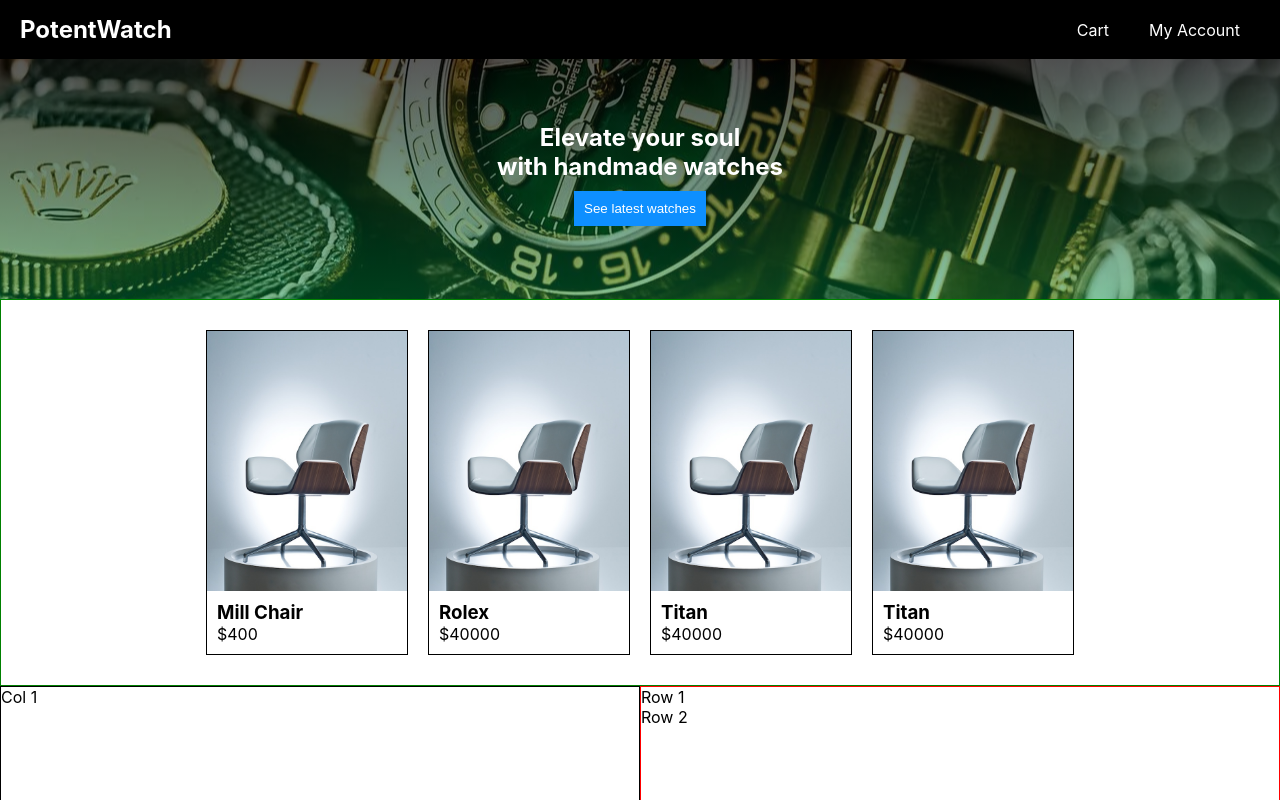
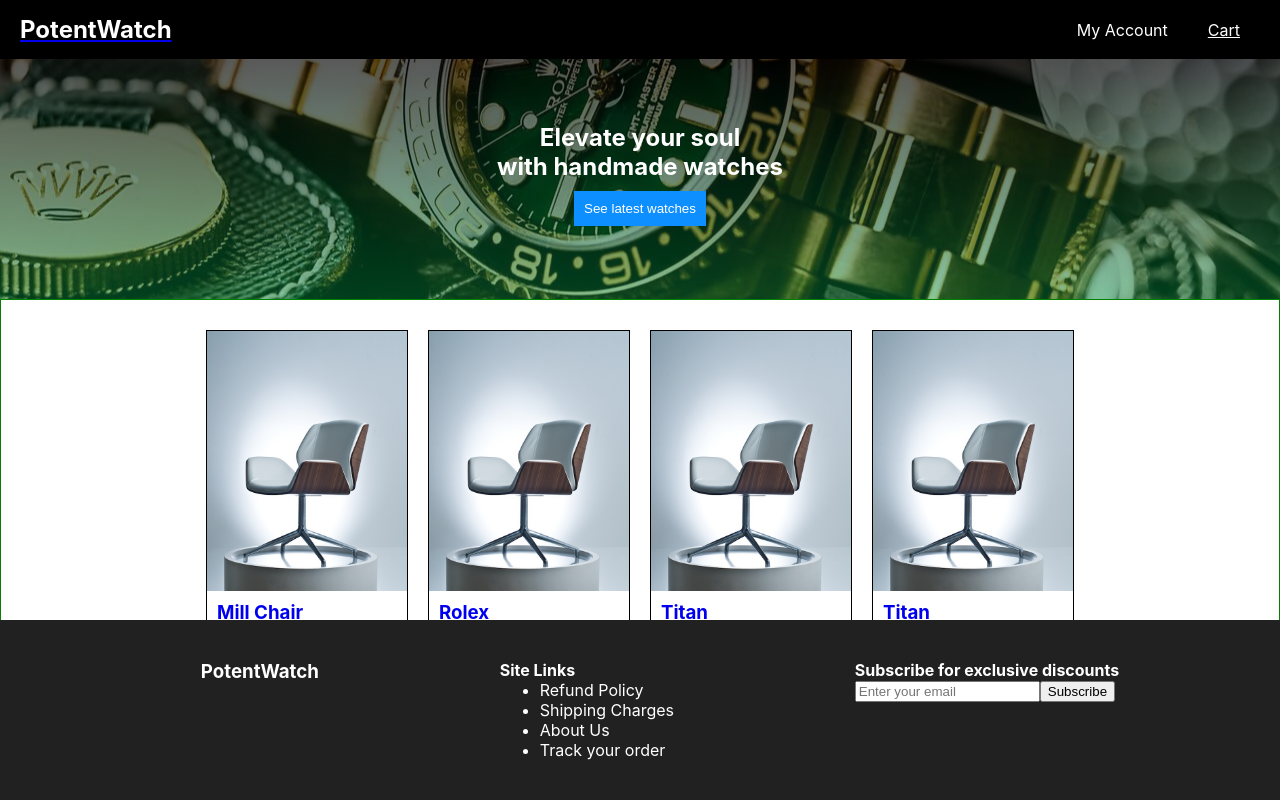
Before and after one commit to rushikeshbarkadecode/watch-ecommerce-react, a React (Vite) app: page / in a window 1280 px wide. Shown: the top 800 px of the page. Built offline with nearby package versions, Linux system fonts and the light colour scheme.

Commit message:
Added routing

```diff
--- a/src/App.css
+++ b/src/App.css
@@ -3,6 +3,7 @@
   flex-direction: column;
   font-family: Inter;
 }
+
 
 .header{
   justify-content: space-evenly;
@@ -20,6 +21,10 @@
 
 }
 
+nav h2{
+  color: white;
+}
+
 .logo-container{
   padding: 10px 0;
 }
@@ -28,6 +33,12 @@
   display: flex;
   flex-direction: column;
   justify-content: center;
+}
+
+
+
+.menu a{
+  color: white;
 }
 
 .menu li{
@@ -123,7 +134,9 @@
   background-color: #212121;
   color: white;
   padding: 40px 20px;
-  position: sticky;
+  position: fixed;
+  bottom: 0;
+  width: 100%;
 }
 
 @media only screen and (max-width: 950px) {
--- a/src/App.jsx
+++ b/src/App.jsx
@@ -1,27 +1,17 @@
-import ProductCard from './components/ProductCard'
-import HeroSection from './components/HeroSection'
-import ProductCollage from './components/ProductCollage'
-import LimitedOffer from './components/LimitedOffer'
-import Product from './pages/product'
 import './App.css'
-import CategoryBox from "./components/CategoryBox";
+import { Route, Routes } from "react-router-dom"
+import Home from './pages/Home';
+import Cart from './pages/cart';
+import Product from './pages/product';
 
 function App() {
-
-  const categoryList = ['Metalic', 'Leather', 'Digital', 'Mechanical']
   return (
     <>
-      <HeroSection></HeroSection>
-      <CategoryBox list={[categoryList]}/>
-      <div className="product-section">
-        <ProductCard title='Mill Chair' price='400'></ProductCard>
-        <ProductCard title='Rolex' price='40000'></ProductCard>
-        <ProductCard title='Titan' price='40000'></ProductCard>
-        <ProductCard title='Titan' price='40000'></ProductCard>
-      </div>
-      <ProductCollage/>
-      <LimitedOffer></LimitedOffer>
-
+      <Routes>
+        <Route path='/' element={<Home/>}></Route>
+        <Route path="/cart" element={<Cart/>}></Route>
+        <Route path='/product/:productName' element={<Product />}></Route>
+      </Routes>
     </>
   )
 }
--- a/src/components/Header.jsx
+++ b/src/components/Header.jsx
@@ -1,34 +1,33 @@
 import { useState } from "react"
+import { Link } from "react-router-dom"
 
 export default function Header(){
-    const [style, setStyle] = useState()
+    const [menuVisibility, setStyle] = useState()
 
     const toggleMenu = () => {
         const styling = {
             display: "block",
         }
 
-        if (styling.display == 'block'){
-            styling.block = 'none'
+        if (menuVisibility){
+            styling.display = 'none'
             setStyle(styling)
-        } else{
+        } else {
             setStyle(styling)
         }
-
-
+        console.log(menuVisibility)
     }
 
     return(
         <header className="header">
             <nav>
                 <div className="logo-container">
-                    <h2>PotentWatch</h2>
+                    <Link to='/'><h2>PotentWatch</h2></Link>
                 </div>
-                <div style={style} className="menu">
+                <div style={menuVisibility} className="menu">
                     <ul>
-                        <li>Cart</li>
                         <li>My Account</li>
-
+                        <li><Link to='/cart'>Cart</Link></li>
                     </ul>
                 </div>
                 <button onClick={toggleMenu} className="menu-icon">X</button>
--- a/src/components/ProductCard.jsx
+++ b/src/components/ProductCard.jsx
@@ -1,9 +1,11 @@
+import { Link } from "react-router-dom"
+
 export default function ProductCard(props){
     return(
         <div className="product-card">
             <img src={"/static/images/chair.jpg"} alt="" />
             <div className="inner-proudct-card">
-                <h3>{props.title}</h3>
+                <h3><Link to={'/product/'+ props.title}>{props.title}</Link></h3>
                 <p>${props.price}</p>
             </div>
         </div>
--- a/src/main.jsx
+++ b/src/main.jsx
@@ -5,26 +5,15 @@
 import Header from './components/Header.jsx'
 import Footer from './components/footer.jsx'
 import Cart from './pages/cart.jsx'
-import {
-  createBrowserRouter,
-  RouterProvider,
-} from "react-router-dom";
+import { BrowserRouter } from 'react-router-dom'
 
-const router = createBrowserRouter([
-  {
-    path: "/",
-    element: <App />,
-  },
-  {
-    path: "/cart",
-    element: <Cart />,
-  },
-]);
 
 ReactDOM.createRoot(document.getElementById('root')).render(
   <React.StrictMode>
-    <Header/>
-      <RouterProvider router={router} />
-    <Footer/>
+      <BrowserRouter>
+        <Header/>
+        <App />
+        <Footer/>
+      </BrowserRouter>
   </React.StrictMode>,
 )
--- /dev/null
+++ b/src/pages/Home.jsx
@@ -0,0 +1,23 @@
+import ProductCard from '../components/ProductCard'
+import HeroSection from '../components/HeroSection'
+import ProductCollage from '../components/ProductCollage'
+import LimitedOffer from '../components/LimitedOffer'
+import CategoryBox from "../components/CategoryBox";
+
+export default function Home(){
+    const categoryList = ['Metalic', 'Leather', 'Digital', 'Mechanical']
+    return(
+        <>
+           <HeroSection></HeroSection>
+            <CategoryBox list={[categoryList]}/>
+            <div className="product-section">
+                <ProductCard title='Mill Chair' price='400'></ProductCard>
+                <ProductCard title='Rolex' price='40000'></ProductCard>
+                <ProductCard title='Titan' price='40000'></ProductCard>
+                <ProductCard title='Titan' price='40000'></ProductCard>
+            </div>
+            <ProductCollage/>
+            <LimitedOffer></LimitedOffer>
+        </>
+    )
+}
--- a/src/pages/product.jsx
+++ b/src/pages/product.jsx
@@ -1,7 +1,10 @@
+import { useParams } from "react-router-dom"
+
 export default function Product(){
+    const {productName} = useParams()
     return(
         <div>
-            <h1>Product Page</h1>
+            <h2>Product Name: {productName}</h2>
         </div>
     )
 }
```
